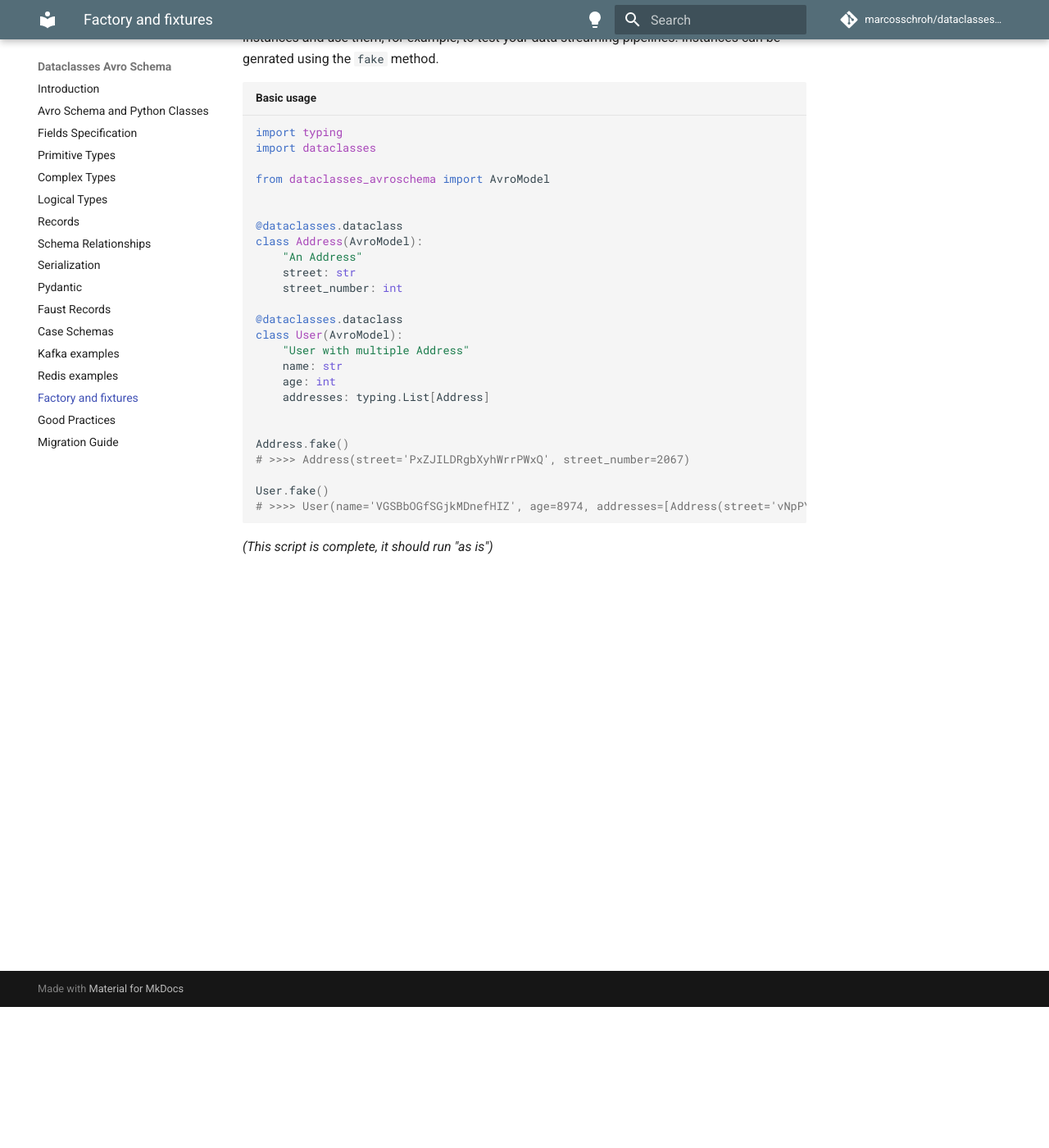
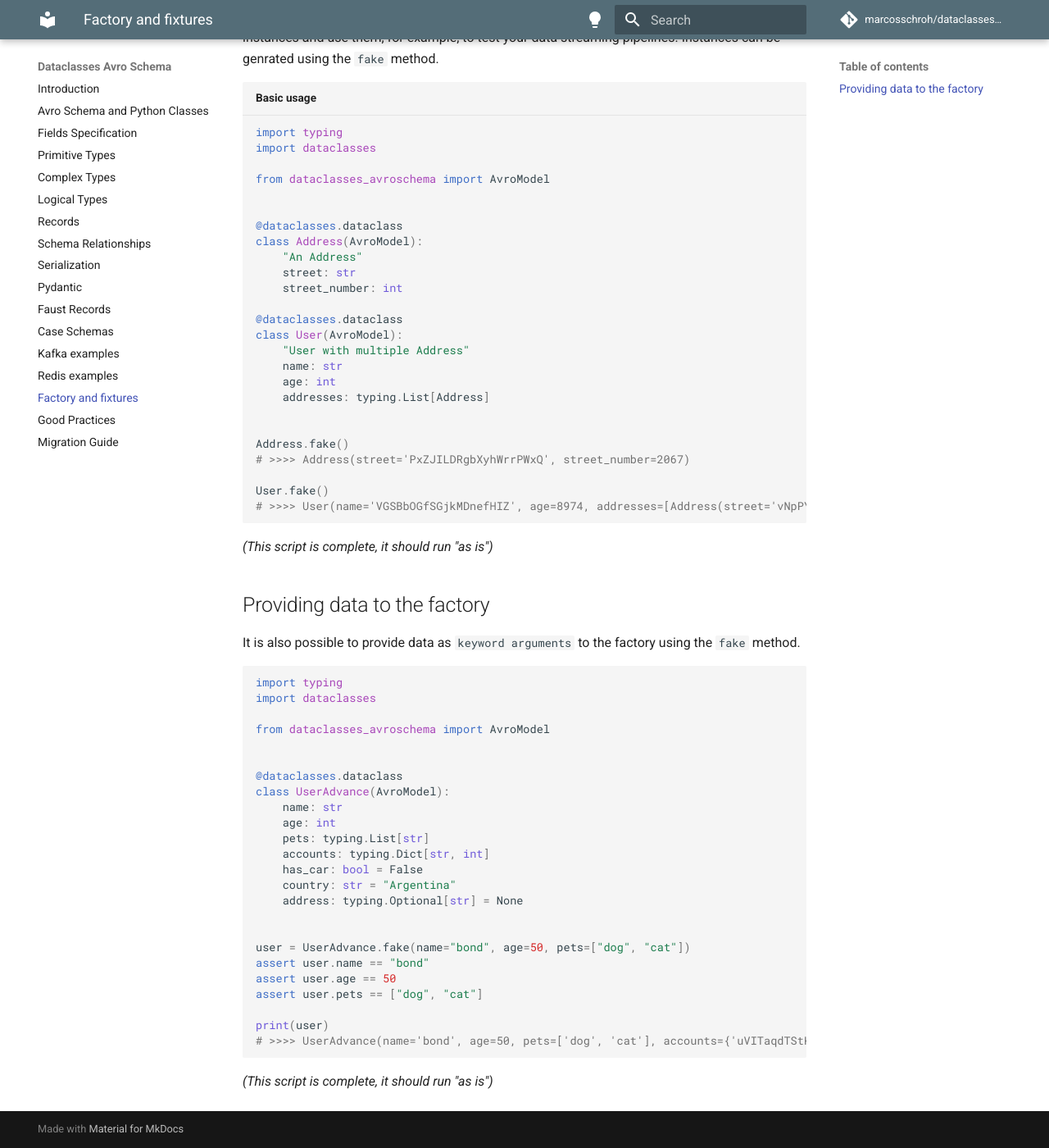
Before and after one commit to marcosschroh/dataclasses-avroschema, an MkDocs documentation site: the page built from docs/factories_and_fixtures.md, in a window 1280 px wide and 1400 px high, scrolled down 172 px. Shown: the whole window at 82% size. Built offline with MkDocs 1.6.1 and Material for MkDocs 9.7.7, drawn with Linux system fonts in a browser that asks for light colours; comment, search, counter and statistics services are not loaded; some of the changed text lies outside the part shown.

Commit message:
feat: provide data to the fake functionality (#205)
Co-authored-by: Marcos Schroh <marcos.schroh@kpn.com>

````diff
--- a/docs/factories_and_fixtures.md
+++ b/docs/factories_and_fixtures.md
@@ -29,3 +31,36 @@ User.fake()
 ```
 
 *(This script is complete, it should run "as is")*
+
+## Providing data to the factory
+
+It is also possible to provide data as `keyword arguments` to the factory using the `fake` method.
+
+```python
+import typing
+import dataclasses
+
+from dataclasses_avroschema import AvroModel
+
+
+@dataclasses.dataclass
+class UserAdvance(AvroModel):
+    name: str
+    age: int
+    pets: typing.List[str]
+    accounts: typing.Dict[str, int]
+    has_car: bool = False
+    country: str = "Argentina"
+    address: typing.Optional[str] = None
+
+
+user = UserAdvance.fake(name="bond", age=50, pets=["dog", "cat"])
+assert user.name == "bond"
+assert user.age == 50
+assert user.pets == ["dog", "cat"]
+
+print(user)
+# >>>> UserAdvance(name='bond', age=50, pets=['dog', 'cat'], accounts={'uVITaqdTStKhsdHFqIdM': 4201}, has_car=True, country='cirJWyuMaXoBqEmxbdML', address='qGhXKxAFfIxzAMZdkhrk')
+```
+
+*(This script is complete, it should run "as is")*
````
Also changed, not shown: other parts of docs/factories_and_fixtures.md (+2 -0 lines), 3 other files.
